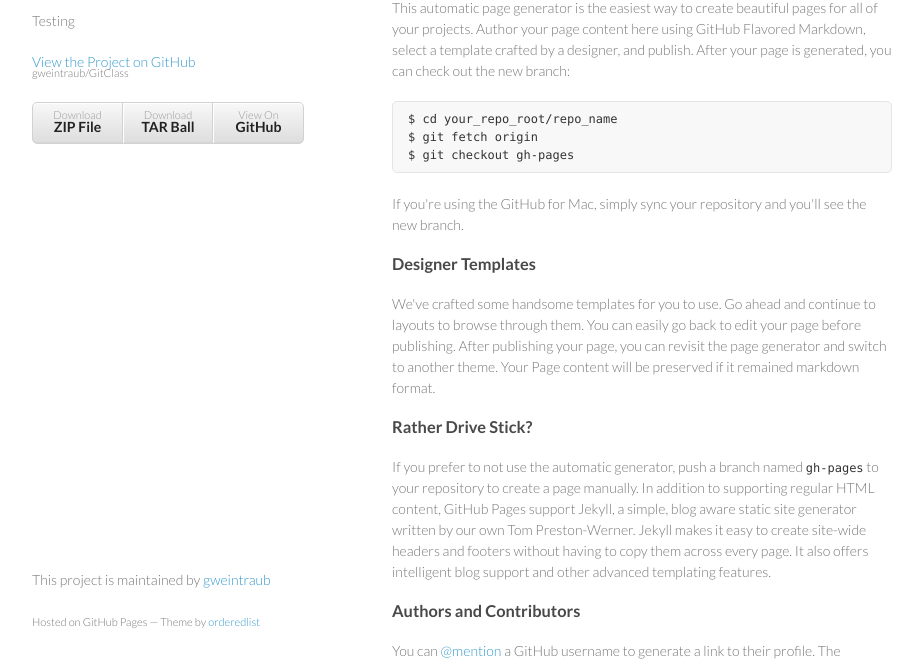
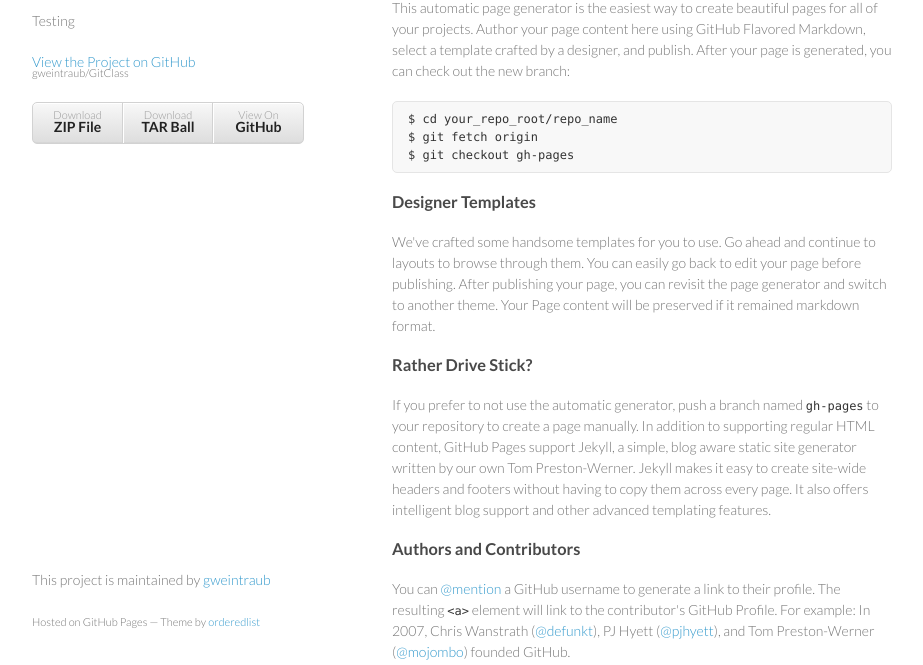
Before and after one commit to gweintraub/GitClass, a plain HTML site: page index.html in a window 1280 px wide. Shown: the part 99-764 px from the top of the page, without its empty margins (178-1101 px from the left). Drawn offline with Linux system fonts and the light colour scheme.

Commit message:
Index.html code updates
It's important to describe changes in commits. I removed "GitHub for Mac" info.

```diff
--- a/index.html
+++ b/index.html
@@ -38,8 +38,6 @@ $ git fetch origin
 $ git checkout gh-pages
 </code></pre>
 
-<p>If you're using the GitHub for Mac, simply sync your repository and you'll see the new branch.</p>
-
 <h3>
 <a name="designer-templates" class="anchor" href="#designer-templates"><span class="octicon octicon-link"></span></a>Designer Templates</h3>
 
```
